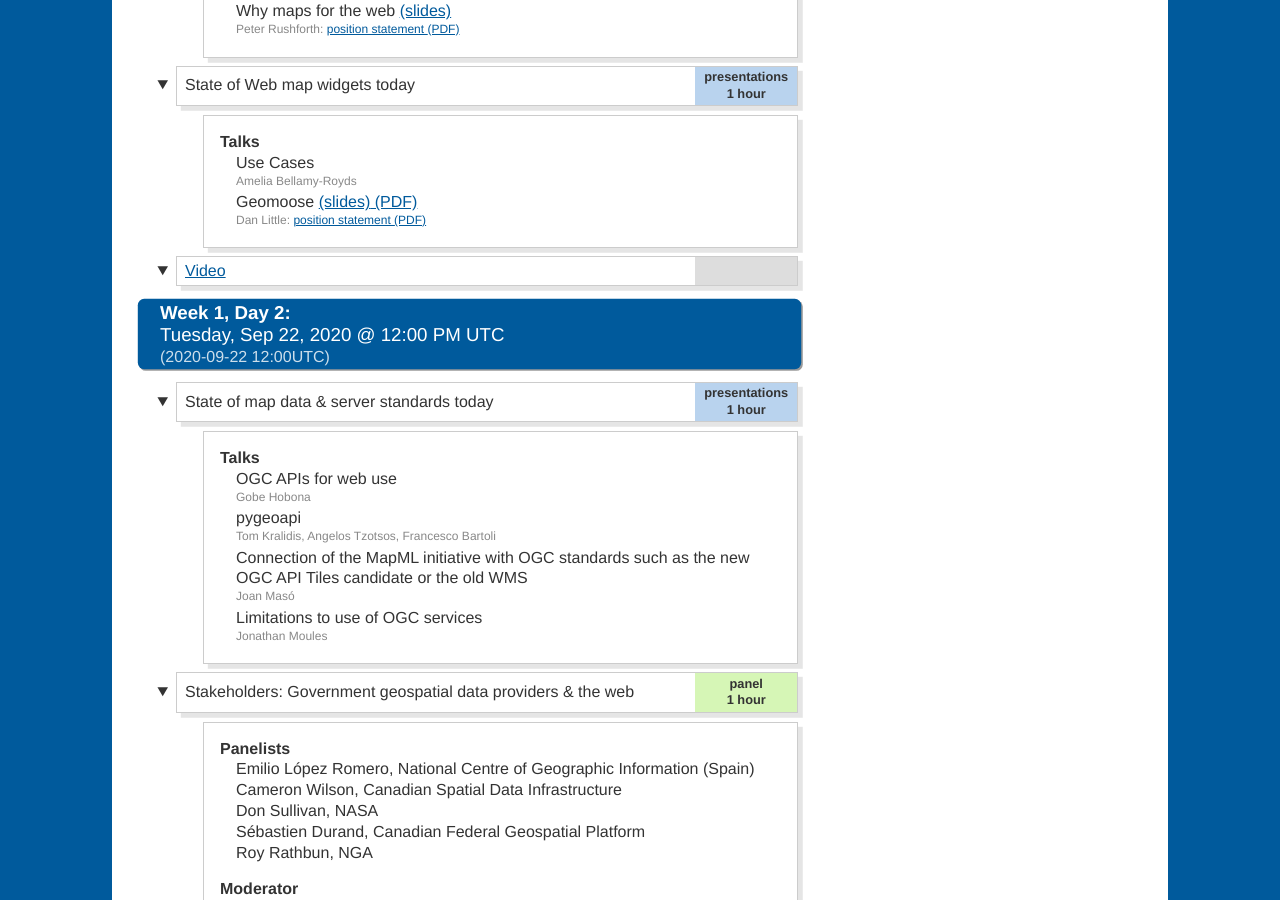
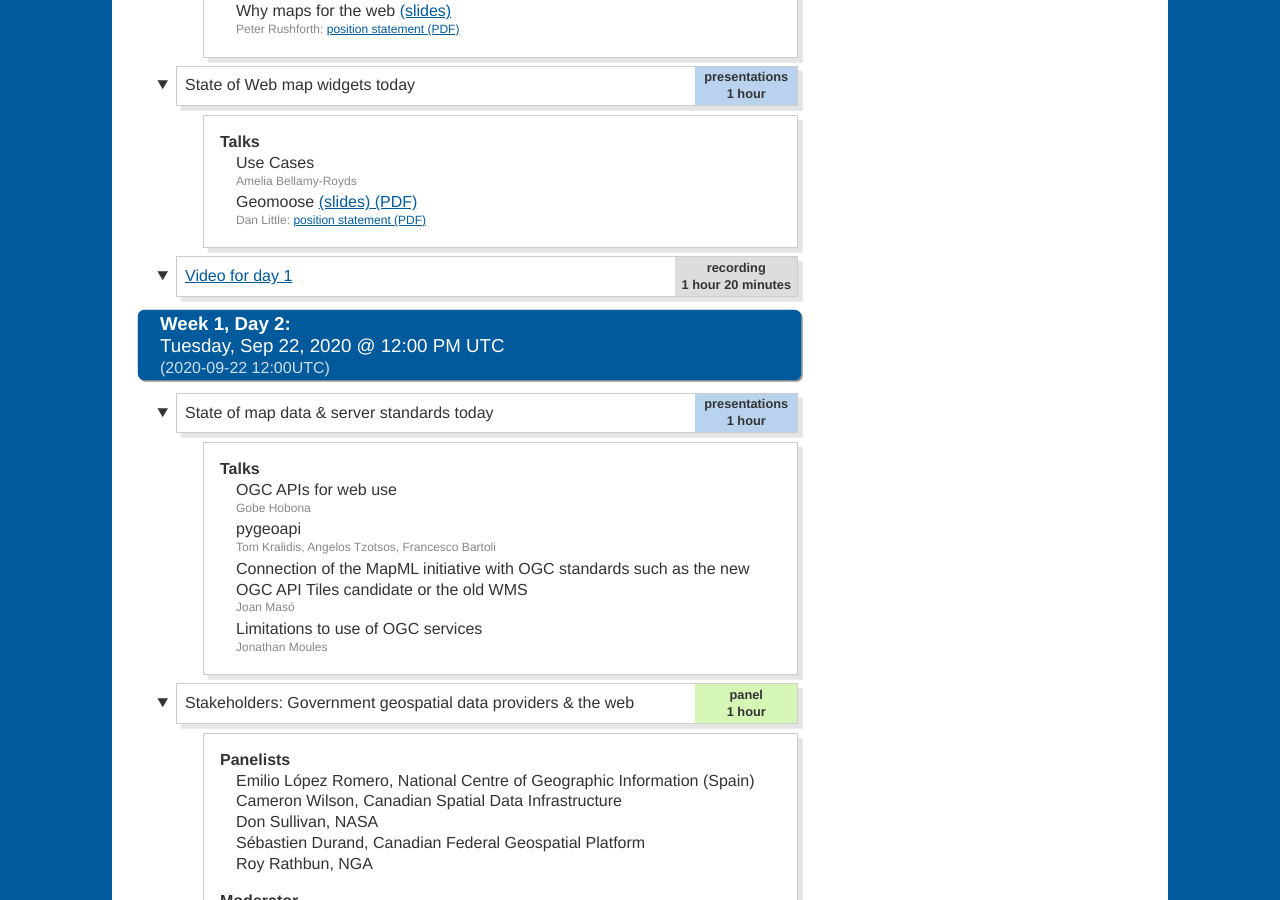
Before and after one commit to Maps4HTML/Maps4HTML-Workshop-2020, a Jekyll site: the page built from agenda.html, in a window 1280 px wide and 900 px high, scrolled down 1711 px. Built offline with Jekyll 4.4.1, drawn with Linux system fonts in a browser that asks for light colours.

Commit message:
duration with minutes might be too long

```diff
--- a/_data/agenda.yml
+++ b/_data/agenda.yml
@@ -22,7 +22,9 @@
             - title: Geomoose
               author: Dan Little
               link: /supporting-material-uploads/presentations/geomoose-dan-little-slides.pdf
-    - title: Video
+    - title: "Video for day 1"
+      type: recording
+      duration: "1 hour 20 minutes"
       link: https://www.youtube.com/watch?v=Ji3HF35Hpso&list=PLNhYw8KaLq2VuEWzz096iRjtvWel-p2AJ&index=1
 - title: "Week 1, Day 2"
   start: 2020-09-22T12:00Z
```
